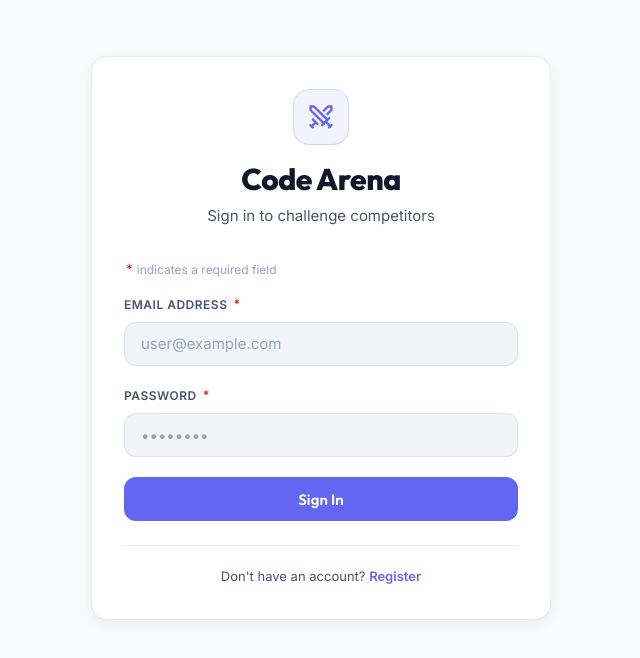
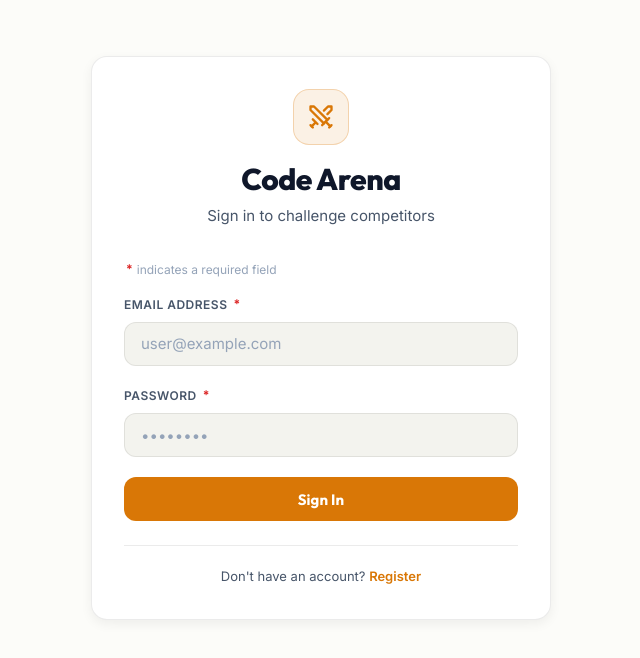
Before and after one commit to Coder1809/CodeArena, a React (Vite) app in the folder frontend/: page /login in a window 1280 px wide. Shown: the top 658 px of the page, without its empty margins (319-959 px from the left). Built offline with nearby package versions, Linux system fonts and the light colour scheme; no server answers.

Commit message:
theme: replace blue/violet palette with Cyber Solar Amber and matte carbon dark aesthetic

```diff
--- a/frontend/src/index.css
+++ b/frontend/src/index.css
@@ -6,83 +6,85 @@
 /* ===== DESIGN TOKENS: DARK THEME (Default) ===== */
 :root,
 [data-theme="dark"] {
-  /* Backgrounds */
-  --bg-primary: #0c0c0f;
-  --bg-secondary: #161618;
-  --bg-elevated: #1e1e21;
-  --bg-surface: rgba(22, 22, 24, 0.88);
-  --bg-input: #111113;
+  /* Backgrounds — Deep Carbon Titanium (clean matte dark) */
+  --bg-primary: #090a0d;
+  --bg-secondary: #13141a;
+  --bg-elevated: #1a1b22;
+  --bg-surface: rgba(19, 20, 26, 0.88);
+  --bg-input: #0e0f14;
   --bg-hover: rgba(255, 255, 255, 0.04);
-  --bg-active: rgba(255, 255, 255, 0.06);
-  --bg-backdrop: rgba(12, 12, 15, 0.92);
+  --bg-active: rgba(255, 255, 255, 0.07);
+  --bg-backdrop: rgba(9, 10, 13, 0.94);
 
   /* Text */
-  --text-primary: #f1f5f9;
+  --text-primary: #f8fafc;
   --text-secondary: #94a3b8;
-  --text-muted: #6b7280;
-  --text-inverse: #111113;
-
-  /* Brand / Accent */
-  --accent: #818cf8;
-  --accent-hover: #6366f1;
-  --accent-subtle: rgba(129, 140, 248, 0.12);
-  --accent-border: rgba(129, 140, 248, 0.25);
-  --accent-glow: rgba(129, 140, 248, 0.20);
+  --text-muted: #64748b;
+  --text-inverse: #090a0d;
+
+  /* Brand / Accent: Cyber Solar Amber / Champion Gold */
+  --accent: #f59e0b;
+  --accent-hover: #d97706;
+  --accent-text: #090a0d;
+  --accent-subtle: rgba(245, 158, 11, 0.12);
+  --accent-border: rgba(245, 158, 11, 0.28);
+  --accent-glow: rgba(245, 158, 11, 0.24);
 
   /* Semantic Colors */
-  --success: #34d399;
-  --success-subtle: rgba(52, 211, 153, 0.12);
-  --success-border: rgba(52, 211, 153, 0.25);
-  --danger: #f87171;
-  --danger-subtle: rgba(248, 113, 113, 0.12);
-  --danger-border: rgba(248, 113, 113, 0.25);
-  --warning: #fbbf24;
-  --warning-subtle: rgba(251, 191, 36, 0.12);
-  --warning-border: rgba(251, 191, 36, 0.25);
-  --info: #60a5fa;
+  --success: #10b981;
+  --success-subtle: rgba(16, 185, 129, 0.12);
+  --success-border: rgba(16, 185, 129, 0.25);
+  --danger: #ef4444;
+  --danger-subtle: rgba(239, 68, 68, 0.12);
+  --danger-border: rgba(239, 68, 68, 0.25);
+  --warning: #f59e0b;
+  --warning-subtle: rgba(245, 158, 11, 0.12);
+  --warning-border: rgba(245, 158, 11, 0.28);
+  --info: #38bdf8;
 
   /* Borders */
   --border: rgba(255, 255, 255, 0.08);
-  --border-hover: rgba(255, 255, 255, 0.14);
-  --border-focus: rgba(129, 140, 248, 0.5);
+  --border-hover: rgba(255, 255, 255, 0.15);
+  --border-focus: rgba(245, 158, 11, 0.55);
 
   /* Shadows */
-  --shadow-sm: 0 1px 2px rgba(0, 0, 0, 0.3);
-  --shadow-md: 0 4px 16px rgba(0, 0, 0, 0.3);
-  --shadow-lg: 0 8px 32px rgba(0, 0, 0, 0.4);
-  --shadow-xl: 0 16px 48px rgba(0, 0, 0, 0.5);
+  --shadow-sm: 0 1px 2px rgba(0, 0, 0, 0.4);
+  --shadow-md: 0 4px 16px rgba(0, 0, 0, 0.4);
+  --shadow-lg: 0 8px 32px rgba(0, 0, 0, 0.5);
+  --shadow-xl: 0 16px 48px rgba(0, 0, 0, 0.6);
   --shadow-glow: 0 0 24px var(--accent-glow);
 
   /* Scrollbar */
   --scrollbar-track: var(--bg-primary);
   --scrollbar-thumb: rgba(255, 255, 255, 0.10);
-  --scrollbar-thumb-hover: rgba(129, 140, 248, 0.35);
+  --scrollbar-thumb-hover: rgba(245, 158, 11, 0.4);
 }
 
 /* ===== DESIGN TOKENS: LIGHT THEME ===== */
 [data-theme="light"] {
   /* Backgrounds */
-  --bg-primary: #f8fafc;
+  --bg-primary: #fcfcf9;
   --bg-secondary: #ffffff;
   --bg-elevated: #ffffff;
-  --bg-surface: rgba(255, 255, 255, 0.90);
-  --bg-input: #f1f5f9;
+  --bg-surface: rgba(255, 255, 255, 0.92);
+  --bg-input: #f3f3ee;
   --bg-hover: rgba(0, 0, 0, 0.03);
-  --bg-active: rgba(0, 0, 0, 0.05);
-  --bg-backdrop: rgba(248, 250, 252, 0.92);
+  --bg-active: rgba(0, 0, 0, 0.06);
+  --bg-backdrop: rgba(252, 252, 249, 0.92);
 
   /* Text */
   --text-primary: #0f172a;
   --text-secondary: #475569;
   --text-muted: #94a3b8;
-  --text-inverse: #f1f5f9;
-
-  /* Brand / Accent */
-  --accent: #6366f1;
-  --accent-hover: #4f46e5;
-  --accent-subtle: rgba(99, 102, 241, 0.08);
-  --accent-border: rgba(99, 102, 241, 0.20);
-  --accent-glow: rgba(99, 102, 241, 0.15);
+  --text-inverse: #f8fafc;
+
+  /* Brand / Accent: Warm Solar Bronze / Gold */
+  --accent: #d97706;
+  --accent-hover: #b45309;
+  --accent-text: #ffffff;
+  --accent-subtle: rgba(217, 119, 6, 0.10);
+  --accent-border: rgba(217, 119, 6, 0.25);
+  --accent-glow: rgba(217, 119, 6, 0.18);
 
   /* Semantic Colors */
   --success: #059669;
@@ -94,12 +96,12 @@
   --warning: #d97706;
   --warning-subtle: rgba(217, 119, 6, 0.08);
   --warning-border: rgba(217, 119, 6, 0.20);
-  --info: #2563eb;
+  --info: #0284c7;
 
   /* Borders */
   --border: rgba(0, 0, 0, 0.08);
   --border-hover: rgba(0, 0, 0, 0.14);
-  --border-focus: rgba(99, 102, 241, 0.5);
+  --border-focus: rgba(217, 119, 6, 0.5);
 
   /* Shadows */
   --shadow-sm: 0 1px 2px rgba(0, 0, 0, 0.05);
@@ -111,7 +113,7 @@
   /* Scrollbar */
   --scrollbar-track: var(--bg-primary);
   --scrollbar-thumb: rgba(0, 0, 0, 0.12);
-  --scrollbar-thumb-hover: rgba(99, 102, 241, 0.35);
+  --scrollbar-thumb-hover: rgba(217, 119, 6, 0.35);
 }
 
 /* ===== SHARED TOKENS (Both Themes) ===== */
@@ -269,6 +271,7 @@ main {
   align-items: center;
   gap: var(--space-2);
   white-space: nowrap;
+  text-shadow: 0 0 16px var(--accent-glow);
 }
 
 .nav-links {
@@ -297,9 +300,9 @@ main {
 
 .nav-links a.active {
   background: var(--accent);
-  color: #ffffff;
-  font-weight: 600;
-  box-shadow: var(--shadow-sm);
+  color: var(--accent-text, #090a0d);
+  font-weight: 700;
+  box-shadow: 0 2px 8px var(--accent-glow);
 }
 
 .navbar-right {
@@ -511,11 +514,11 @@ button[type="submit"],
   height: 44px;
   padding: 0 var(--space-6);
   background: var(--accent);
-  color: #ffffff;
+  color: var(--accent-text, #090a0d);
   border: none;
   border-radius: var(--radius-md);
   font-size: var(--text-base);
-  font-weight: 600;
+  font-weight: 700;
   font-family: var(--font-heading);
   cursor: pointer;
   transition: all var(--transition-base);
@@ -530,6 +533,7 @@ button[type="submit"],
 button[type="submit"]:hover,
 .btn-primary:hover {
   background: var(--accent-hover);
+  color: var(--accent-text, #090a0d);
   transform: translateY(-1px);
   box-shadow: 0 4px 16px var(--accent-glow);
 }
@@ -639,9 +643,10 @@ button:disabled,
 
 .preset-btn.active {
   background: var(--accent);
-  color: #ffffff;
+  color: var(--accent-text, #090a0d);
+  font-weight: 700;
   border-color: transparent;
-  box-shadow: var(--shadow-sm);
+  box-shadow: 0 2px 8px var(--accent-glow);
 }
 
 /* ===== GRID ===== */
@@ -754,11 +759,12 @@ button:disabled,
   align-items: center;
   justify-content: center;
   background: var(--accent);
-  color: #ffffff;
+  color: var(--accent-text, #090a0d);
   font-size: var(--text-2xl);
   font-weight: 800;
   font-family: var(--font-heading);
   flex-shrink: 0;
+  box-shadow: 0 0 16px var(--accent-glow);
 }
 
 .profile-info h1 {
```
